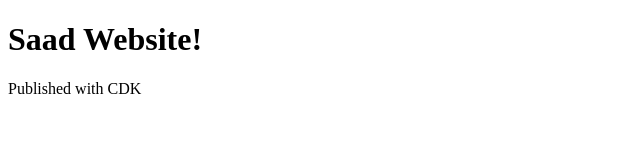
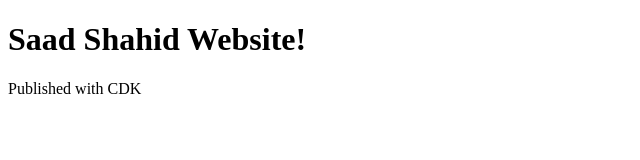
Before and after one commit to saadtechgeek/aws_cicd_pipeline, a website: page website/index.html in a window 1280 px wide. Shown: the whole page, without its empty margins (0-640 px from the left). Drawn offline with Linux system fonts and the light colour scheme.

Commit message:
commit code

```diff
--- a/website/index.html
+++ b/website/index.html
@@ -2,7 +2,7 @@
 <html>
 <body>
 
-<h1>Saad Website!</h1>
+<h1>Saad Shahid Website!</h1>
 
 <p>Published with CDK </p>
 
```
